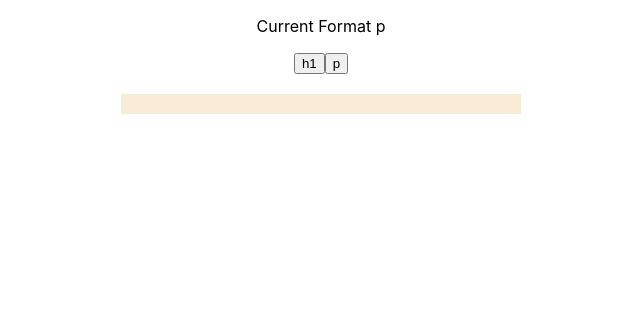
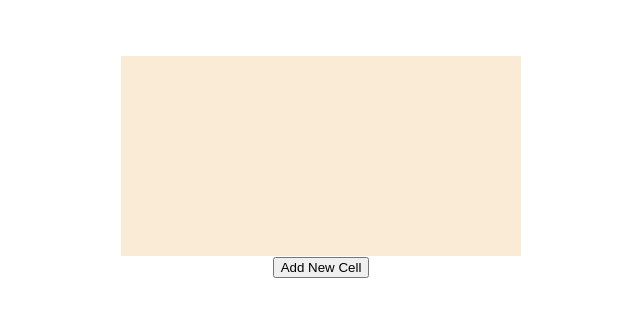
Before and after one commit to isubham/notebook, a React (Create React App) app: page / in a window 1280 px wide. Shown: the top 316 px of the page, without its empty margins (319-959 px from the left). Built offline with nearby package versions, Linux system fonts and the light colour scheme.

Commit message:
aability to add multiple cells, enter key creates new cell

```diff
--- a/src/App.css
+++ b/src/App.css
@@ -40,7 +40,7 @@
 .blog-cell {
   background-color: antiquewhite;
   width: 400px;
-  /* height: 400px; */
+  height: 200px;
   margin: auto;
 }
 
--- a/src/App.js
+++ b/src/App.js
@@ -1,11 +1,20 @@
-import logo from './logo.svg';
 import './App.css';
 import { BlogCell } from './components/blog-cell/blog-cell';
+import { useState } from 'react';
 
 function App() {
+  const [cells, setCells] = useState([''])
+  let cellFocused = {}
+
+  const addNewBlogCell = () => {
+    setCells([...cells, ''])
+    cellFocused[`cell-${cells.length - 1}`].focus()
+  }
+
   return (
     <div className="App">
-      <BlogCell />
+      {cells.map((e, i) => <BlogCell key={i} addCell={addNewBlogCell} ref={div =>  cellFocused[`cell-${i}`] = div} />)}
+      <button onClick={addNewBlogCell}>Add New Cell</button>
     </div>
   );
 }
--- a/src/components/blog-cell/blog-cell.js
+++ b/src/components/blog-cell/blog-cell.js
@@ -1,26 +1,41 @@
 import { useState } from "react"
 import React from 'react';
 
-export const BlogCell = () => {
+export const BlogCell = ({addCell}) => {
 
-  const formats = {
-    'p' : 'p',
-    'h1' : 'h1'
+  // const formats = {
+  //   'p' : 'p',
+  //   'h1' : 'h1'
+  // }
+
+  // const [currentFormat, setCurrentFormatting] = useState(formats.p)
+
+  const [value, setValue] = useState({html: '', text: ''})
+
+  const _changeListener = (event) => {
+    // console.log(event)
+    const [text, html] = [event.target.innerText, event.target.innerHTML]
+    setValue({text: text, html: html})
   }
 
-  const [currentFormat, setCurrentFormatting] = useState(formats.p)
-
-  const _changeListener = (editorState) => {
-    console.log(editorState)
+  const _handleKeyDown = (event) => {
+    if (event.key === 'Enter')
+    {
+        addCell()
+    }
+    console.log(event)
   }
 
   return (<div>
-    <p>Current Format {currentFormat}</p>
+    {/* <p>Current Format {currentFormat}</p>
     <button onClick={() => setCurrentFormatting(formats.h1)}>h1</button>
-    <button onClick={() => setCurrentFormatting(formats.p)}>p</button>
+    <button onClick={() => setCurrentFormatting(formats.p)}>p</button> */}
+
+    <p>{value.text}</p>
+    <p>{value.html}</p>
     <br />
     <br />
-    <div onInput={(event) => _changeListener(event)} contentEditable="true" className='blog-cell' >{}</div>
+    <div onInput={(event) => _changeListener(event)} contentEditable="true" className='blog-cell' onKeyDown={_handleKeyDown} ></div>
 
   </div>)
 }
```
